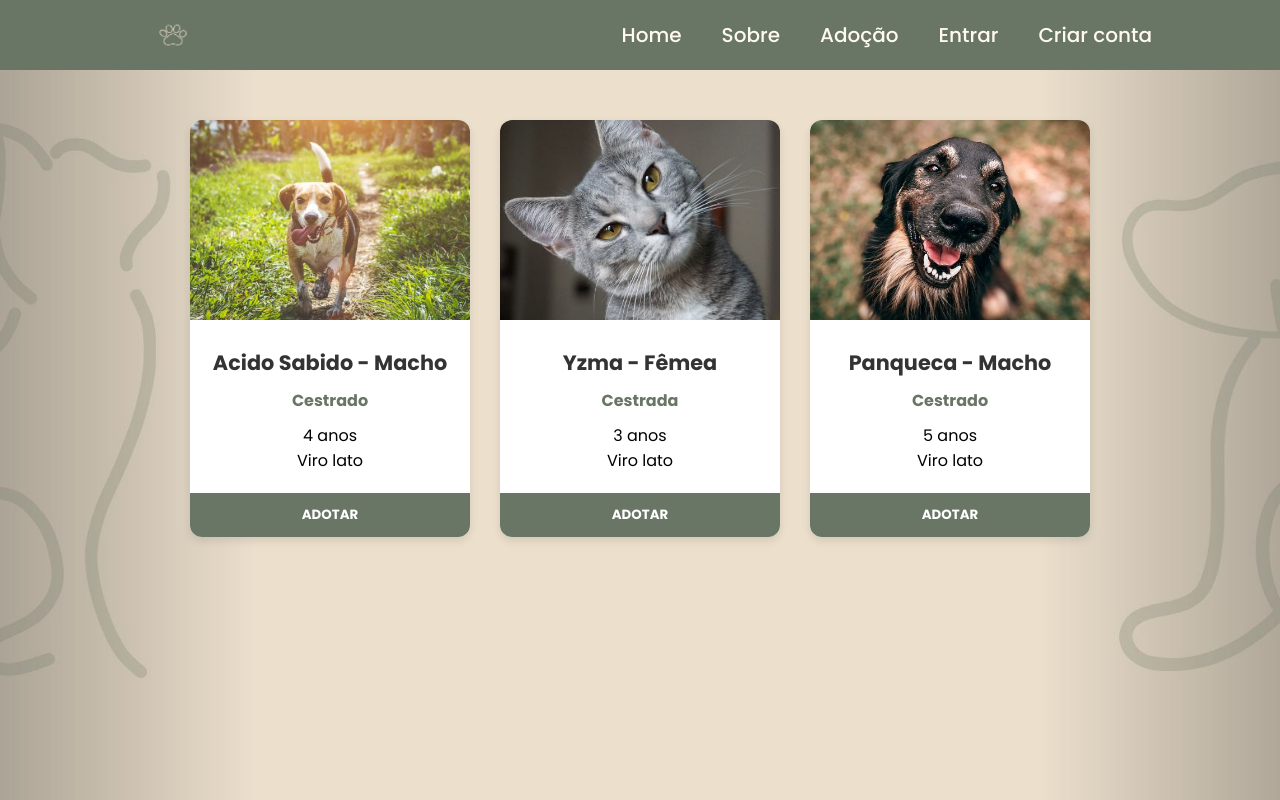
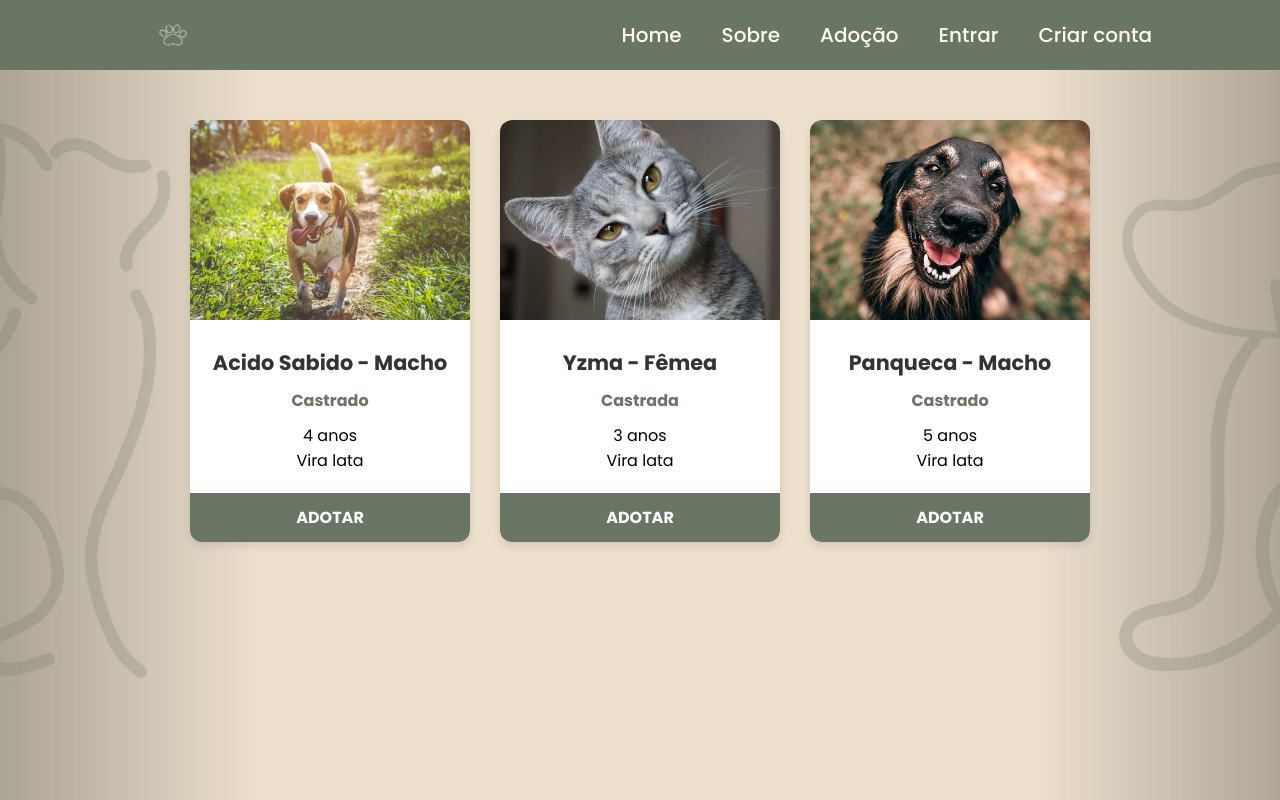
Before and after one commit to MariaEduarda-Almeidaa/PIE_ADOPET, a React (Vite) app: page /adocao in a window 1280 px wide. Built offline with nearby package versions, Linux system fonts and the light colour scheme.

Commit message:
Link to no botão da tela Adocção pra tela de Login

```diff
--- a/src/Pages/Adocao/Adocao.css
+++ b/src/Pages/Adocao/Adocao.css
@@ -71,8 +71,9 @@
   cursor: pointer;
   transition: background 0.3s;
   margin-top: auto;
+  text-align: center; /* Centraliza o texto dentro do botão */
 }
 
 .adopt-button:hover {
-  background-color: #ff5252;
+  background-color: #48952e;
 }
--- a/src/Pages/Adocao/AdocaoPage.jsx
+++ b/src/Pages/Adocao/AdocaoPage.jsx
@@ -1,36 +1,37 @@
 import React from 'react';
+import { Link } from 'react-router-dom'; // Importando Link
 import './Adocao.css';
 
-import AcidoSabidoImage from "../../assets/Images/AcidoSabido.jpg"
-import PanquecaImage from "../../assets/Images/Panqueca.jpg"
-import YzmaImage from "../../assets/Images/Yzma.jpg"
+import AcidoSabidoImage from "../../assets/Images/AcidoSabido.jpg";
+import PanquecaImage from "../../assets/Images/Panqueca.jpg";
+import YzmaImage from "../../assets/Images/Yzma.jpg";
+
 const PetCards = () => {
   const pets = [
     {
       name: "Acido Sabido",
       gender: "Macho",
-      status: "Cestrado",
+      status: "Castrado",
       age: "4 anos",
-      breed: "Viro lato",
-      image: AcidoSabidoImage
+      breed: "Vira lata",
+      image: AcidoSabidoImage,
     },
     {
       name: "Yzma",
       gender: "Fêmea",
-      status: "Cestrada",
+      status: "Castrada",
       age: "3 anos",
-      breed: "Viro lato",
-      image: YzmaImage
+      breed: "Vira lata",
+      image: YzmaImage,
     },
     {
       name: "Panqueca",
       gender: "Macho",
-      status: "Cestrado",
+      status: "Castrado",
       age: "5 anos",
-      breed: "Viro lato",
-      image: PanquecaImage
+      breed: "Vira lata",
+      image: PanquecaImage,
     },
-
   ];
 
   return (
@@ -44,12 +45,18 @@ const PetCards = () => {
               <img src={pet.image} alt={pet.name} />
             </div>
             <div className="pet-info">
-              <h2>{pet.name} - {pet.gender}</h2>
-              <p className="status"><strong>{pet.status}</strong></p>
+              <h2>
+                {pet.name} - {pet.gender}
+              </h2>
+              <p className="status">
+                <strong>{pet.status}</strong>
+              </p>
               <p>{pet.age}</p>
               <p>{pet.breed}</p>
             </div>
-            <button className="adopt-button">ADOTAR</button>
+            <Link to="/login" className="adopt-button">
+              ADOTAR
+            </Link>
           </div>
         ))}
       </div>
```
